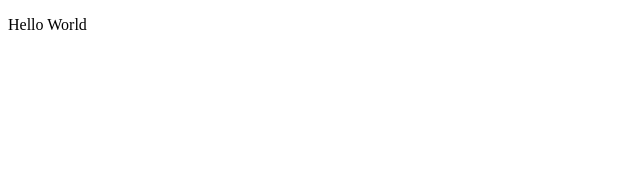
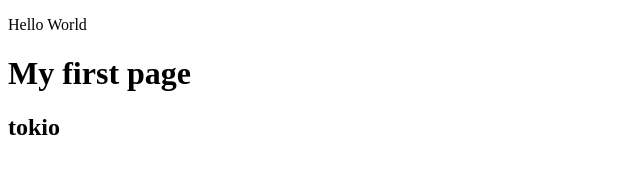
Before and after one commit to GulruhIsmayilova/git-branch, a plain HTML site: page index.html in a window 1280 px wide. Shown: the whole page, without its empty margins (0-640 px from the left). Drawn offline with Linux system fonts and the light colour scheme.

Commit message:
first commit

```diff
--- a/index.html
+++ b/index.html
@@ -9,6 +9,9 @@
 </head>
 <body>
     <p>Hello World</p>
+    <h1>My first page </h1>
+    <h2>tokio</h2>
+
 
 </body>
 </html>
```
